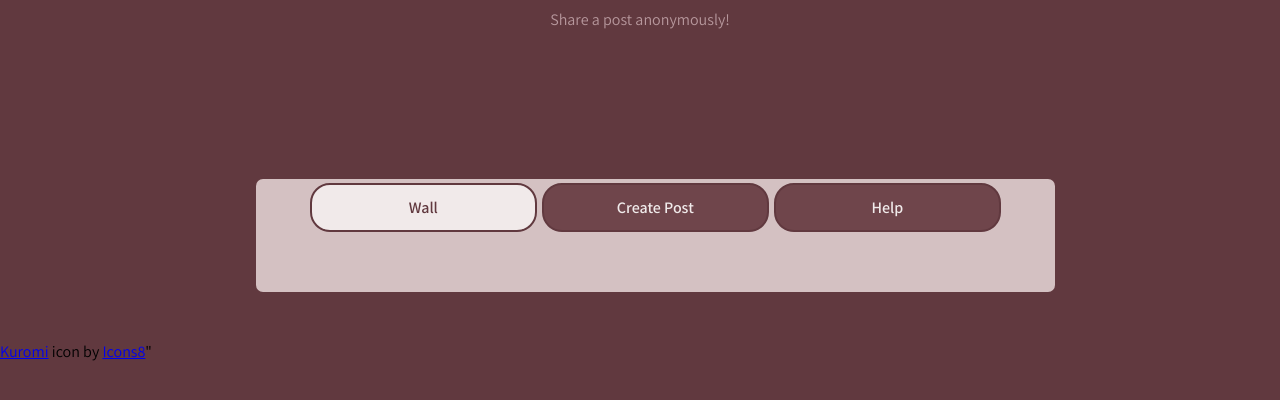
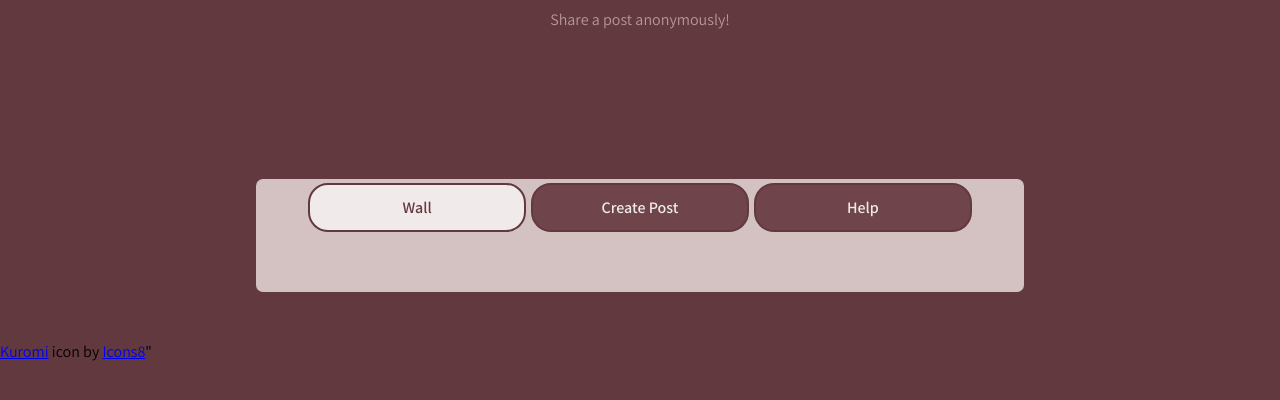
Before and after one commit to Spruelw/Wallofwill, a Node server app: page /home in a window 1280 px wide. Shown: the part 280-680 px from the top of the page. Run offline with Node 20, Linux system fonts and the light colour scheme.

Commit message:
Update main.css

```diff
--- a/public/styles/main.css
+++ b/public/styles/main.css
@@ -122,7 +122,7 @@ h1 {
 }
 .wall{
     background-color: #e1d0d1e6;
-    width: 100%;
+    width: 96%;
    height: auto;
     border-radius: 7px;
     margin-top: 150px;
```
